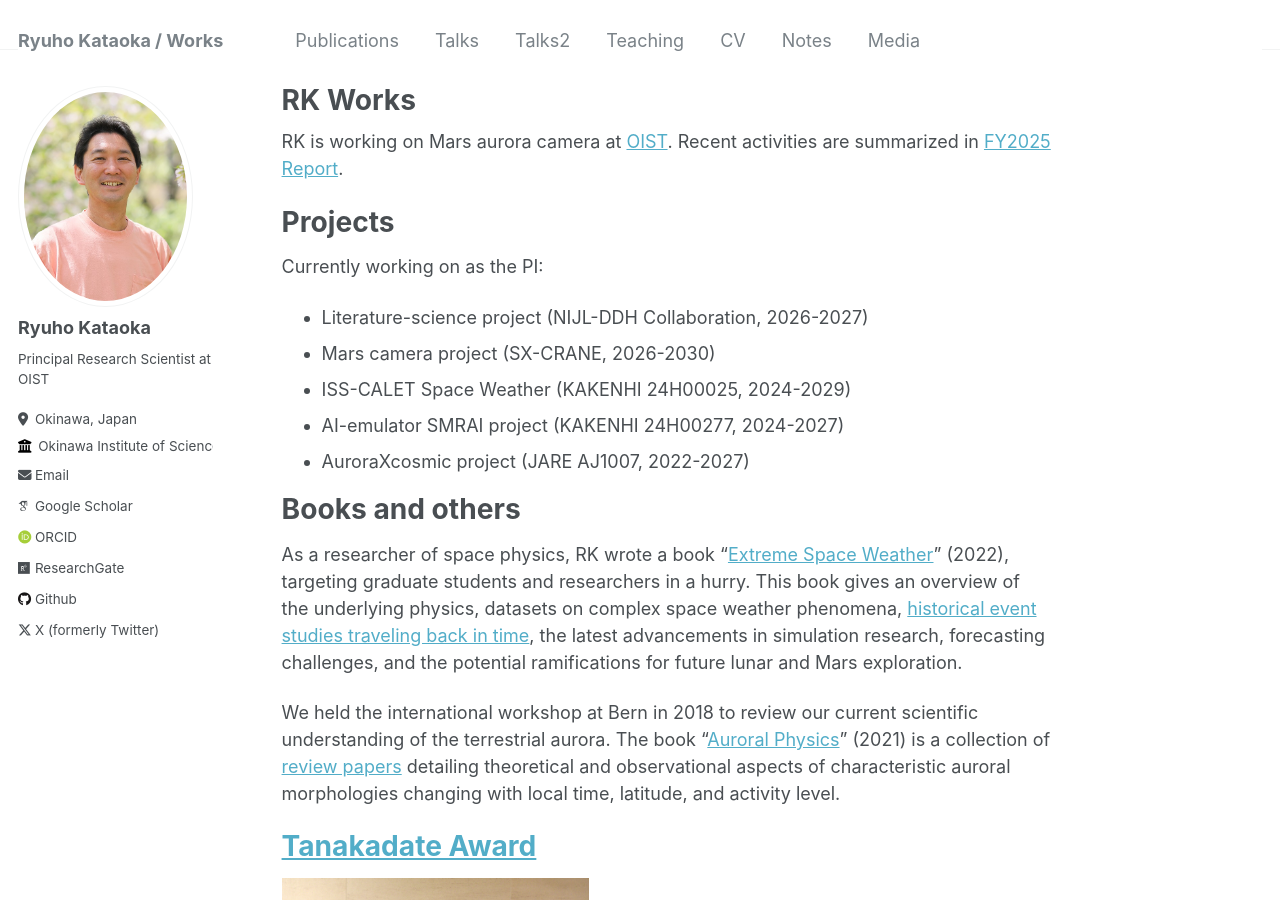
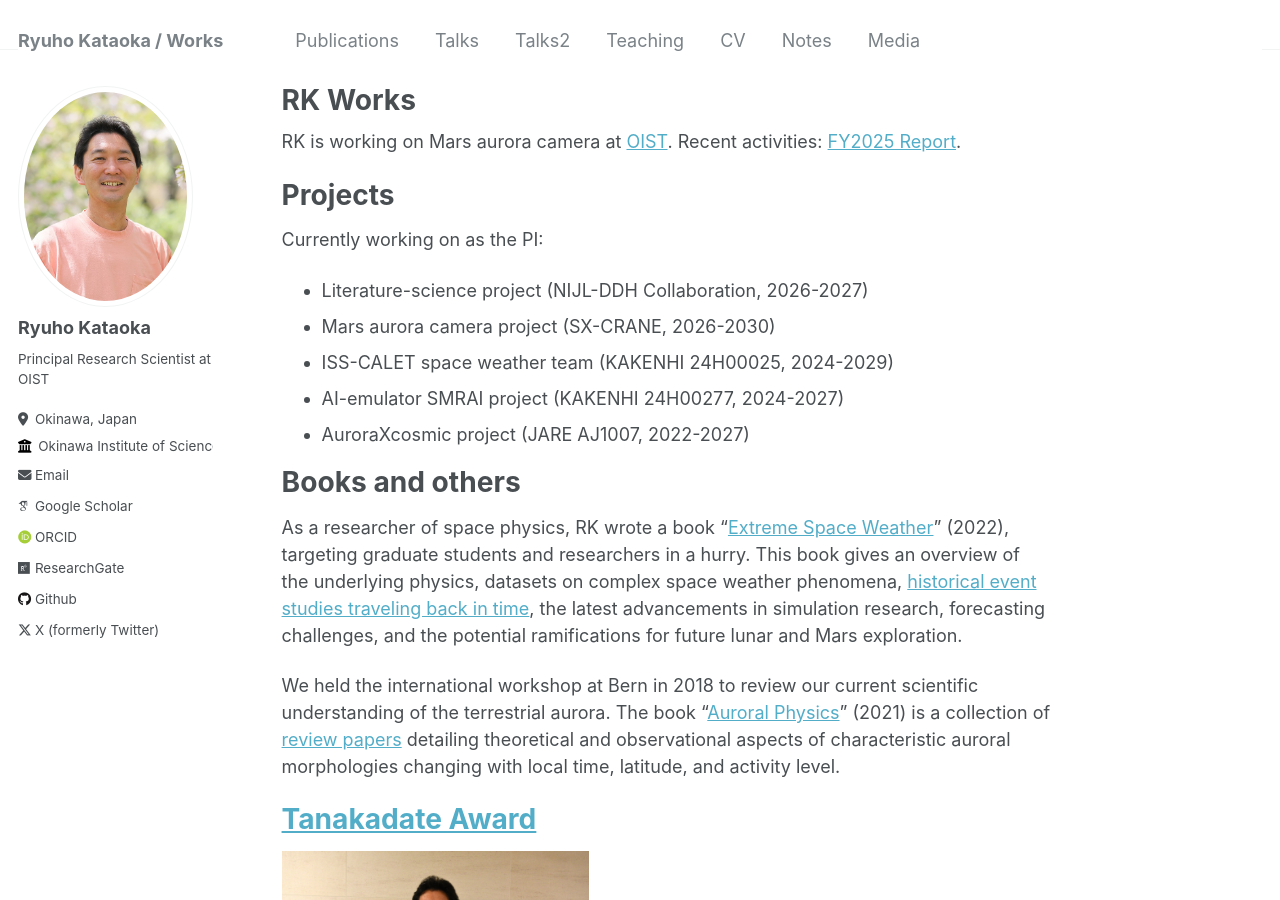
Before and after one commit to ryuhokataoka/ryuhokataoka.github.io, a Jekyll site: the page built from _pages/about.md, in a window 1280 px wide and 900 px high. Built offline with Jekyll 4.4.1, drawn with Linux system fonts in a browser that asks for light colours; some web fonts are replaced.

Commit message:
Update project descriptions in about.md

```diff
--- a/_pages/about.md
+++ b/_pages/about.md
@@ -7,7 +7,7 @@ redirect_from:
   - /about.html
 ---
 
-RK is working on Mars aurora camera at [OIST](https://www.oist.jp/ja/stg/ryuho-kataoka). Recent activities are summarized in
+RK is working on Mars aurora camera at [OIST](https://www.oist.jp/ja/stg/ryuho-kataoka). Recent activities:
 [FY2025 Report](https://www.oist.jp/sites/default/files/2026-03/FY2025_Kataoka_0.pdf).
 <!--
 Modern society has relied on advanced technologies such as satellites which are vulnerable to changes in space environment. Consequently, the importance of space weather forecast is growing. As we explore deeper into the near-Earth space environment, its mysteries multiply, fueling increased academic interest. Key research areas include understanding the dynamics of massive solar flares, giant magnetic storms, and their potential impacts on contemporary society.
@@ -17,8 +17,8 @@ Projects
 ======
 Currently working on as the PI:
 * Literature-science project (NIJL-DDH Collaboration, 2026-2027)
-* Mars camera project (SX-CRANE, 2026-2030)
-* ISS-CALET Space Weather (KAKENHI 24H00025, 2024-2029)
+* Mars aurora camera project (SX-CRANE, 2026-2030)
+* ISS-CALET space weather team (KAKENHI 24H00025, 2024-2029)
 * AI-emulator SMRAI project (KAKENHI 24H00277, 2024-2027)
 * AuroraXcosmic project (JARE AJ1007, 2022-2027)
 
```
